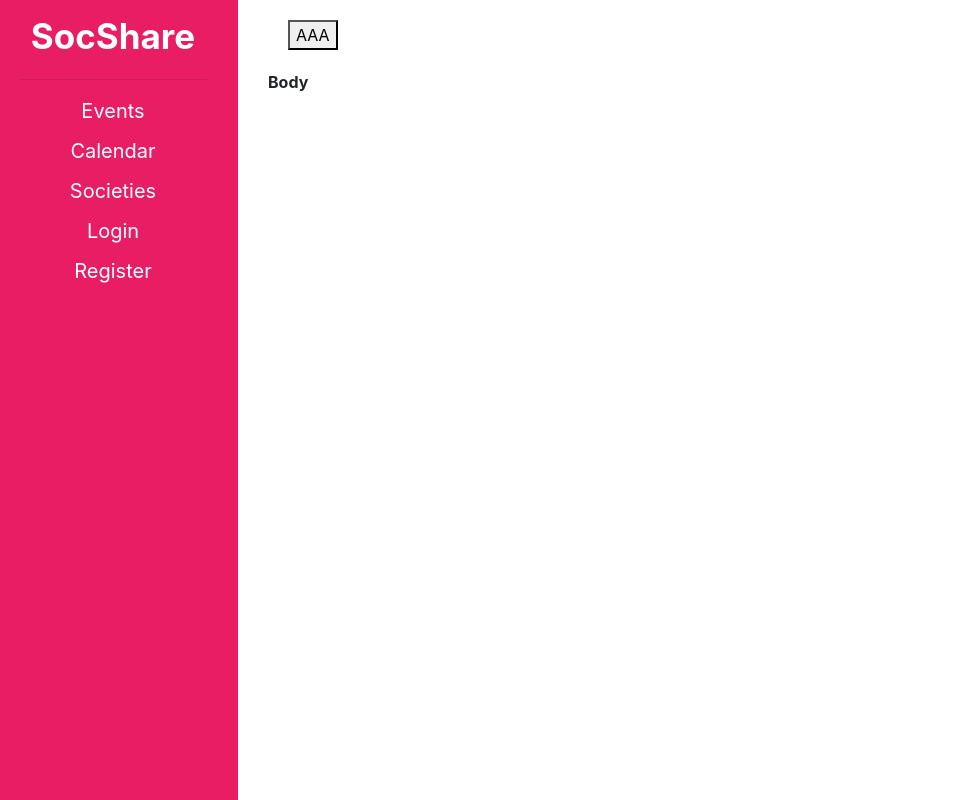
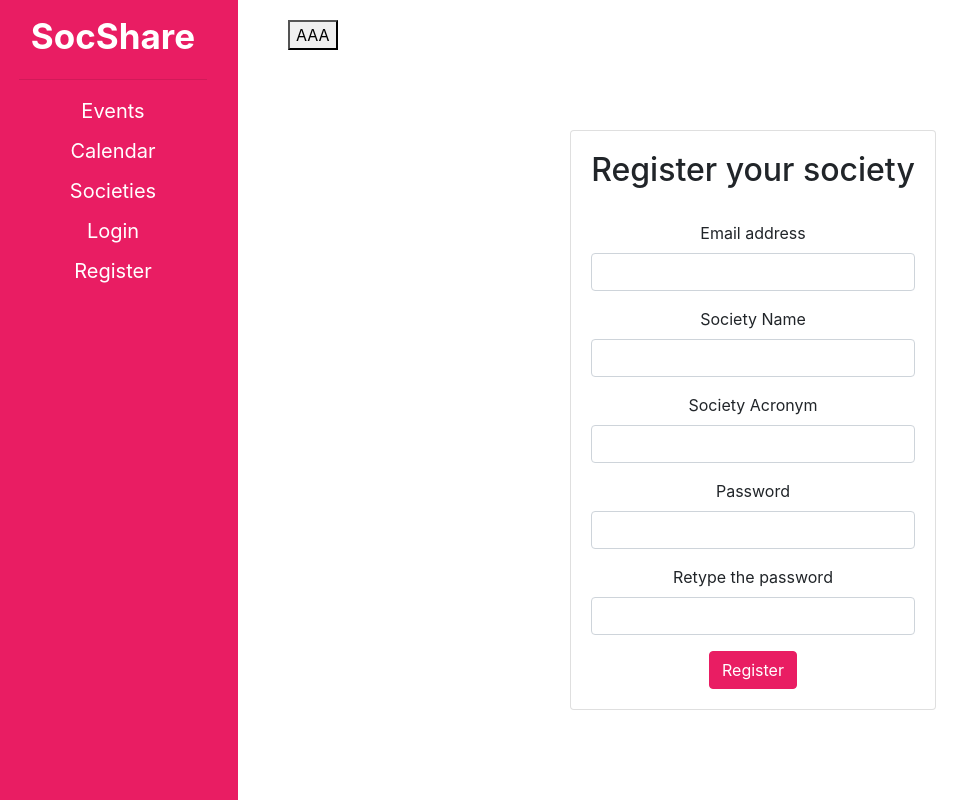
Before and after one commit to SocShare/SocShare, a Django app: template wad_project/templates/socshare/register.html in a window 1280 px wide. Shown: the whole page, without its empty margins (12-979 px from the left). Run offline with Django 3.2, Linux system fonts and the light colour scheme; the template is opened without the code that fills it, so the values that code supplies are empty; some libraries are stand-ins or nearby versions.

Commit message:
Added register and implemented SRC cross-check

```diff
--- a/wad_project/templates/socshare/register.html
+++ b/wad_project/templates/socshare/register.html
@@ -2,9 +2,47 @@
 {% load static %}
 
 {% block title %}
-Test
+Register
 {% endblock %}
 
 {% block container %}
-<b>Body</b>
+<div class="row flex-vert-center flex-grow justify-content-center">
+    <div class = 'registerBody'>
+        <div class="col-auto text-center">
+            <div class="card" >
+                <div class="card-body">
+                    <form action="{% url 'socshare:register' %}" method="POST">
+                        {% csrf_token %}
+                        <h2 class="card-title text-center" style="padding-bottom: 20px;">Register your society</h2>
+                        <!-- Society Email -->
+                        <div class="form-group">
+                            <label for="exampleInputEmail1">Email address</label>
+                            <input name="email" type="email" class="form-control" id="exampleInputEmail1" aria-describedby="emailHelp">
+                        </div>
+                        <!-- Society Name -->
+                        <div class="form-group">
+                            <label for="societyName">Society Name</label>
+                            <input name="name" type="text"  class="form-control" id="formGroupExampleInput" aria-describedby="societyName">
+                        </div>
+                        <!-- Society Acronym - This can be used for event cards-->
+                        <div class="form-group">
+                            <label for="soceityAcronym">Society Acronym</label>
+                            <input name="acronym" type="text"  class="form-control" id="formGroupExampleInput" aria-describedby="soceityAcronym">
+                        </div>
+                        <!-- Society Password - This will need to be done properly in the backend. -->
+                        <div class="form-group">
+                            <label for="passwordInput">Password</label>
+                            <input name="password" type="password" class="form-control" id="passwordInput">
+                        </div>
+                        <div class="form-group">
+                            <label for="verifyPasswordInput">Retype the password</label>
+                            <input name="verify" type="password" class="form-control" id="verifyPasswordInput">
+                        </div>
+                            <button type="register" class="btn btn-primary color-main">Register</button>
+                    </form>
+                 </div>
+            </div>
+        </div>
+    </div>
+</div>
 {% endblock %}
```
Also changed, not shown: wad_project/socshare/utils/models.py (+0 -29 lines), wad_project/socshare/utils/src.py (added, +37 -0 lines), wad_project/socshare/views.py (+26 -0 lines).
